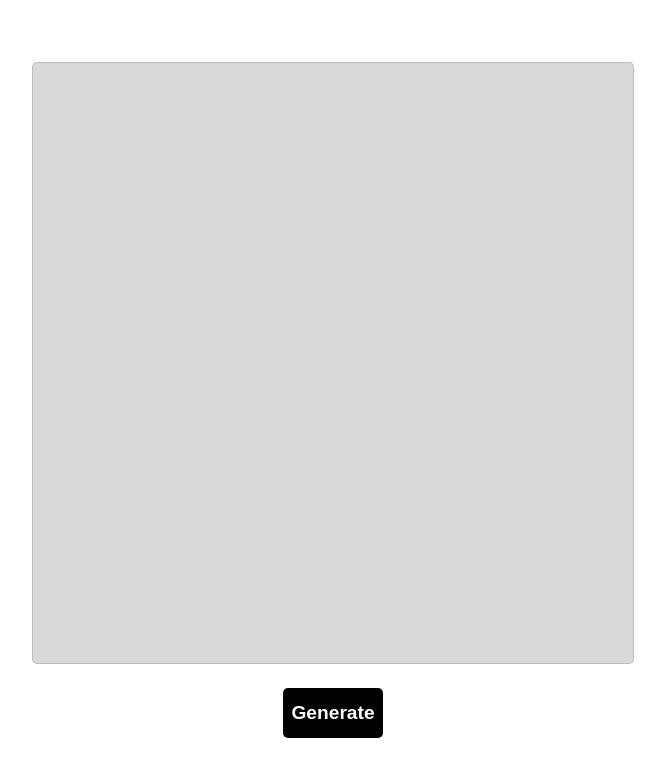
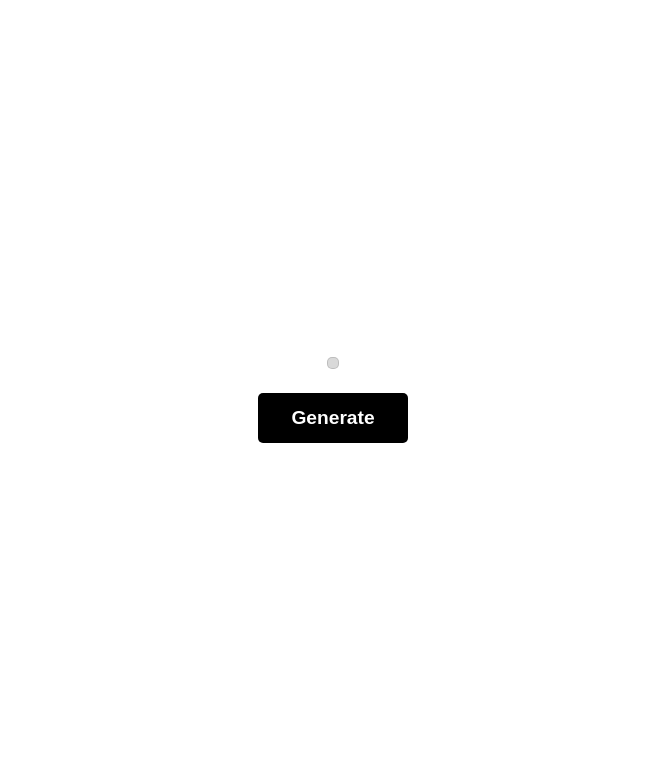
Before and after one commit to sadsultan/Wave_Function_Collapse, a plain HTML site: page index.html in a window 1280 px wide. Both pictures are taken after a click on the button "Generate". Shown: the whole page, without its empty margins (307-972 px from the left). Drawn offline with Linux system fonts and the light colour scheme.

Commit message:
Basic styling and skeleton structure done

```diff
--- a/index.html
+++ b/index.html
@@ -7,8 +7,9 @@
     <link rel="stylesheet" href="style.css">
 </head>
 <body>
-    <div id="container" class="container"></div>
-    <button type="button" id="button">Generate</button>
+    <div id="container" class="container">
+    </div>
+    <button type="button" id="generate">Generate</button>
     <script src="script.js"></script>
 </body>
 </html>
--- a/script.js
+++ b/script.js
@@ -0,0 +1,27 @@
+let generateBtn = document.getElementById("generate")
+
+function generateTileSequence() {
+
+}
+
+function setTiles() {
+    let tileSequence = generateTileSequence()
+    for(let tile in tileSequence) {
+
+    }
+}
+
+function clearTiles() {
+
+}
+
+generateBtn.addEventListener("click", function () {
+    generateBtn.innerText = "Generating..."
+
+    clearTiles()
+
+    setTimeout(() => {
+        setTiles()
+        generateBtn.innerText = "Generate"
+    },1000);
+})
--- a/style.css
+++ b/style.css
@@ -11,7 +11,7 @@ body{
 }
 
 button{
-    width: 100px;
+    width: 150px;
     height: 50px;
     background-color: #000;
     color: #fff;
@@ -32,17 +32,17 @@ button:hover {
     background-color: rgba(128, 128, 128, 0.300);
     border-radius: 5px;
     border: rgba(128, 128, 128, 0.320) 1px solid;
-    padding: 0;
+    padding: 5px;
     margin: 0;
-    width: 600px;
-    height: 600px;
 
     display: grid;
     grid-template-columns: 1fr 1fr 1fr;
     grid-template-rows: 1fr 1fr 1fr;
 }
 
-container > .tile {
+.container > .tile {
+    margin: 0;
+    padding: 0;
     width: 200px;
     height: 200px;
 }
```
